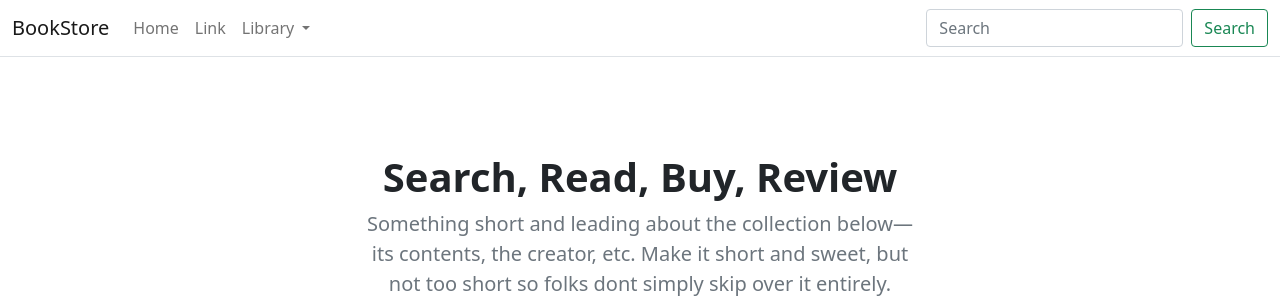
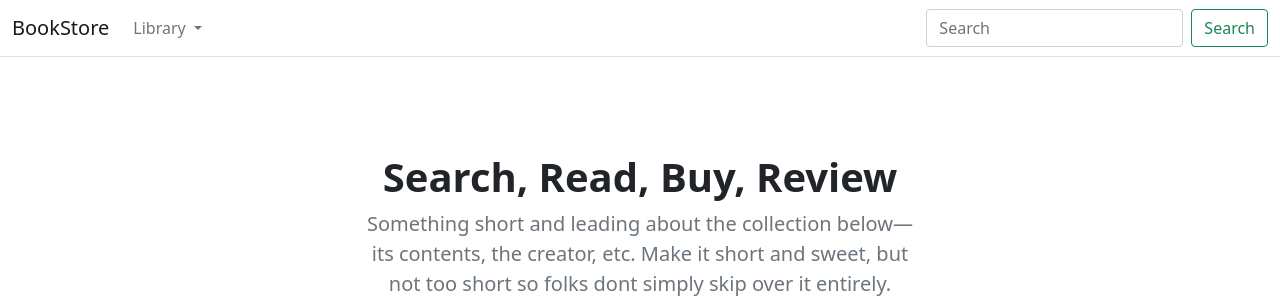
Before and after one commit to donbetobm/django_ecommerce, a Django app: page / in a window 1280 px wide. Shown: the top 300 px of the page. Run offline with Django 4.2, Linux system fonts and the light colour scheme; data comes from the database, SQL or seed files in the repository.

Commit message:
Took off Home and Link section; made able the logo to take the user home page when clicking on it

```diff
--- a/templates/store/base.html
+++ b/templates/store/base.html
@@ -14,19 +14,13 @@
     <header>
         <nav class="navbar navbar-expand-md navbar-light bg-white border-bottom">
             <div class="container-fluid">
-                <a class="navbar-brand" href="#">BookStore</a>
+                <a class="navbar-brand" href="/">BookStore</a>
                 <button class="navbar-toggler" type="button" data-bs-toggle="collapse" data-bs-target="#navbarCollapse"
                     aria-controls="navbarCollapse" aria-expanded="false" aria-label="Toggle navigation">
                     <span class="navbar-toggler-icon"></span>
                 </button>
                 <div class="collapse navbar-collapse" id="navbarCollapse">
                     <ul class="navbar-nav me-auto mb-2 mb-md-0">
-                        <li class="nav-item active">
-                            <a class="nav-link" aria-current="page" href="/">Home</a>
-                        </li>
-                        <li class="nav-item">
-                            <a class="nav-link" href="#">Link</a>
-                        </li>
                         <li class="nav-item dropdown">
                             <a class="nav-link dropdown-toggle" href="#" id="navbarDropdown" role="button"
                                 data-bs-toggle="dropdown" aria-expanded="false">
```
